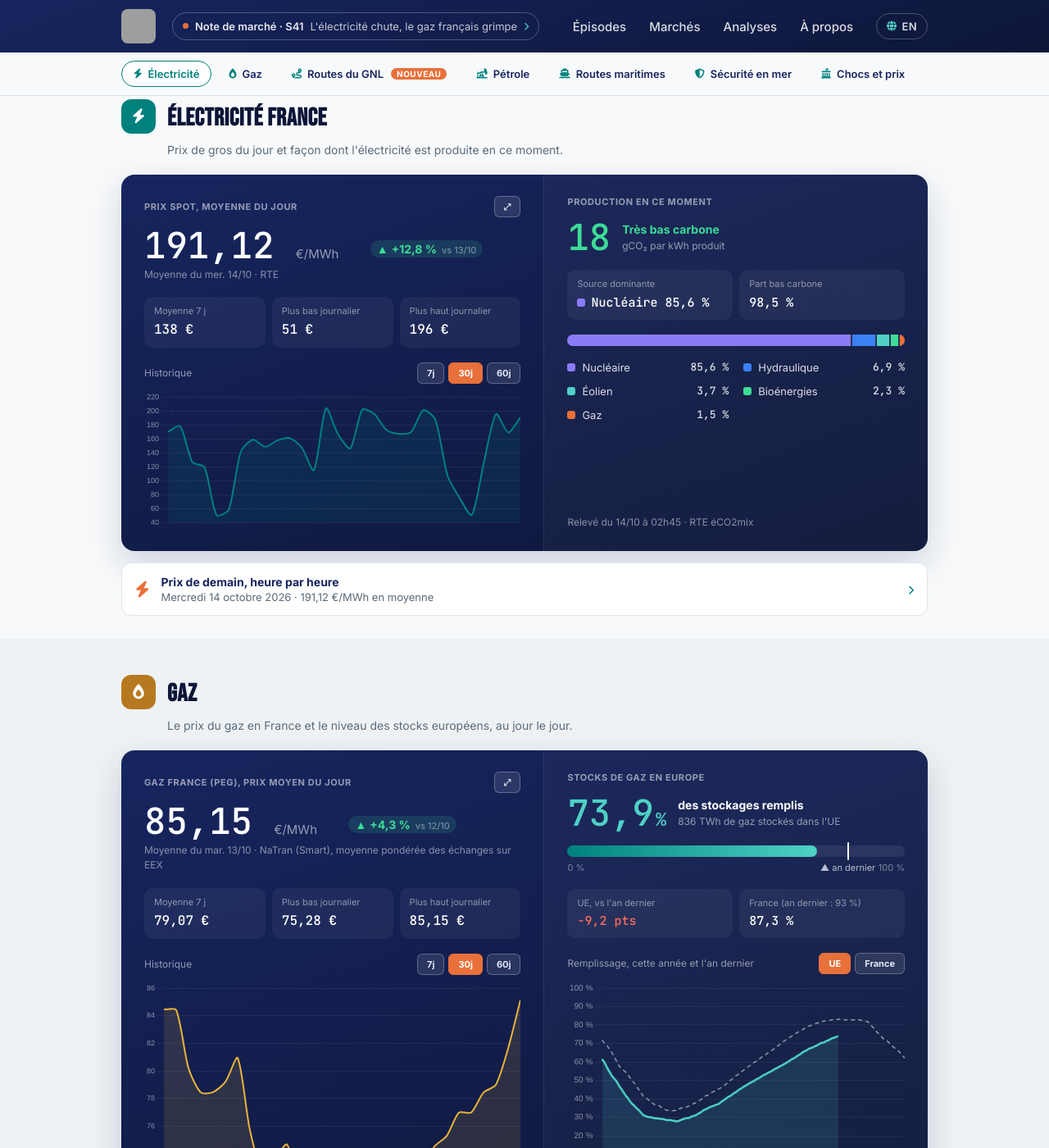
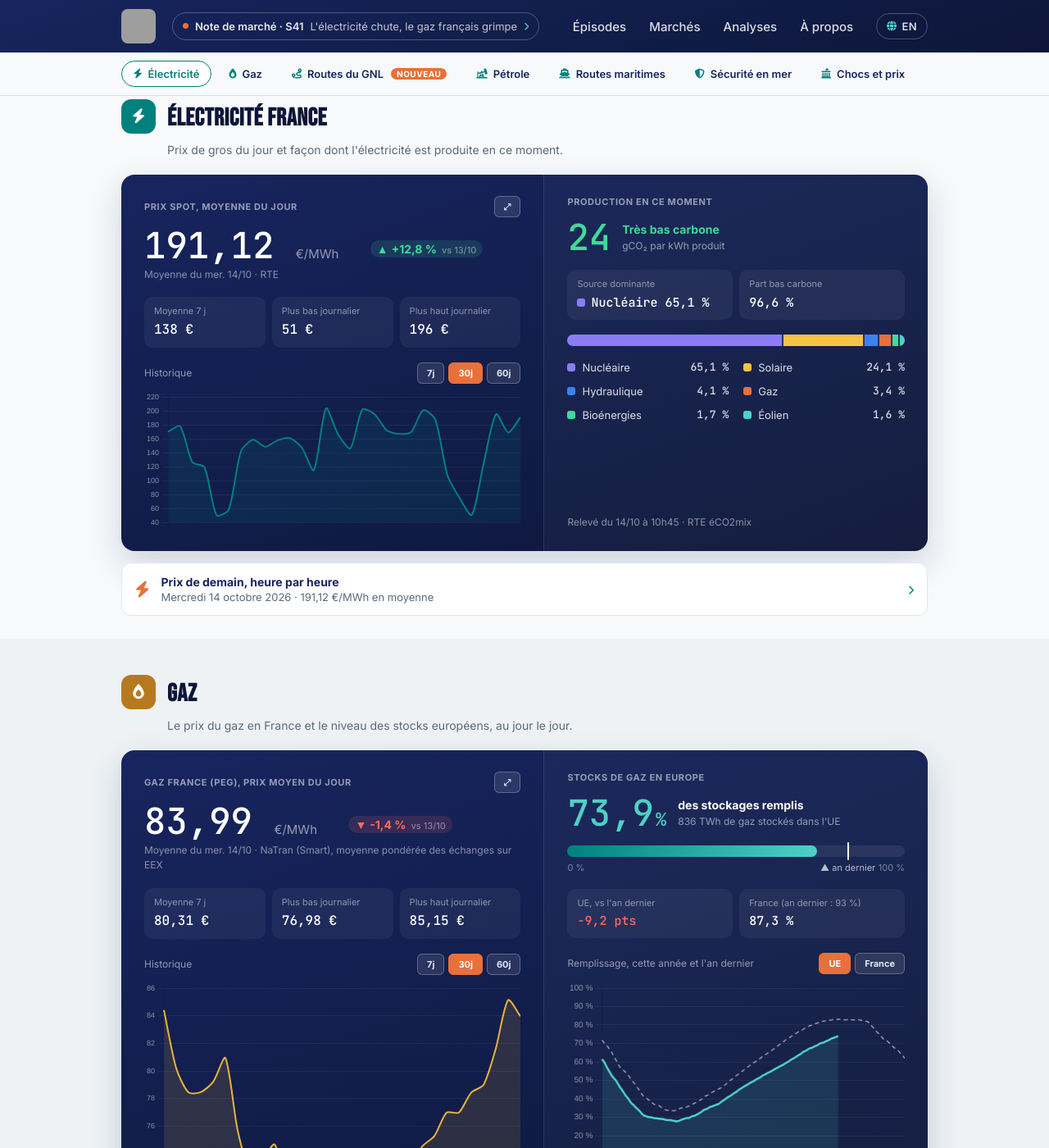
Before and after one commit to InsideEnergyMarkets/Inside-Energy-Markets, a Jekyll site: the page built from marches/index.html, in a window 1280 px wide and 1400 px high, scrolled down 383 px. Shown: the whole window at 82% size. Built offline with Jekyll 4.4.1, drawn with Linux system fonts in a browser that asks for light colours; some of the changed text lies outside the part shown; grey boxes are pictures that could not be loaded.

Commit message:
Mise à jour automatique des données marché

```diff
--- a/_data/fuel.json
+++ b/_data/fuel.json
@@ -1 +1 @@
-{"date":"2026-10-14","gazole":2.352,"e10":2.162,"stations":7427,"change_7d":{"since":"2026-10-07","gazole_cts":0.2,"e10_cts":1.1},"history":{"2026-09-30":{"gazole":2.38,"e10":2.163},"2026-10-01":{"gazole":2.374,"e10":2.16},"2026-10-02":{"gazole":2.373,"e10":2.16},"2026-10-03":{"gazole":2.372,"e10":2.163},"2026-10-04":{"gazole":2.373,"e10":2.168},"2026-10-05":{"gazole":2.369,"e10":2.164},"2026-10-06":{"gazole":2.36,"e10":2.156},"2026-10-07":{"gazole":2.35,"e10":2.151},"2026-10-08":{"gazole":2.344,"e10":2.149},"2026-10-09":{"gazole":2.343,"e10":2.152},"2026-10-10":{"gazole":2.345,"e10":2.157},"2026-10-11":{"gazole":2.346,"e10":2.165},"2026-10-12":{"gazole":2.351,"e10":2.164},"2026-10-13":{"gazole":2.353,"e10":2.163},"2026-10-14":{"gazole":2.352,"e10":2.162}}}
+{"date":"2026-10-14","gazole":2.353,"e10":2.167,"stations":7618,"change_7d":{"since":"2026-10-07","gazole_cts":0.3,"e10_cts":1.6},"history":{"2026-09-30":{"gazole":2.38,"e10":2.163},"2026-10-01":{"gazole":2.374,"e10":2.16},"2026-10-02":{"gazole":2.373,"e10":2.16},"2026-10-03":{"gazole":2.372,"e10":2.163},"2026-10-04":{"gazole":2.373,"e10":2.168},"2026-10-05":{"gazole":2.369,"e10":2.164},"2026-10-06":{"gazole":2.36,"e10":2.156},"2026-10-07":{"gazole":2.35,"e10":2.151},"2026-10-08":{"gazole":2.344,"e10":2.149},"2026-10-09":{"gazole":2.343,"e10":2.152},"2026-10-10":{"gazole":2.345,"e10":2.157},"2026-10-11":{"gazole":2.346,"e10":2.165},"2026-10-12":{"gazole":2.351,"e10":2.164},"2026-10-13":{"gazole":2.353,"e10":2.163},"2026-10-14":{"gazole":2.353,"e10":2.167}}}
--- a/_data/market.json
+++ b/_data/market.json
@@ -1,7 +1,7 @@
 {
-  "updated_at": "2026-10-14T03:09:25.068035Z",
+  "updated_at": "2026-10-14T11:00:35.237606Z",
   "brent": {
-    "price_usd": 106.73,
+    "price_usd": 106.41,
     "date": "2026-10-14",
     "unit": "USD/baril",
     "source": "OilPriceAPI",
@@ -9,10 +9,10 @@
     "date_label_en": "Price on Wed 14/10",
     "prev_value": 106.16,
     "prev_date": "2026-10-13",
-    "change_pct": 0.5
+    "change_pct": 0.2
   },
   "wti": {
-    "price_usd": 95.11,
+    "price_usd": 95.26,
     "date": "2026-10-14",
     "unit": "USD/baril",
     "source": "OilPriceAPI",
@@ -20,41 +20,42 @@
     "date_label_en": "Price on Wed 14/10"
   },
   "henry_hub": {
-    "price_usd_mmbtu": 3.33,
+    "price_usd_mmbtu": 3.29,
     "date": "2026-10-14",
     "unit": "USD/MMBtu",
     "source": "OilPriceAPI",
     "date_label": "Cours du mer. 14/10",
     "date_label_en": "Price on Wed 14/10",
-    "price_eur_mwh": 10.16,
+    "price_eur_mwh": 10.03,
     "usd_per_eur": 1.1188,
     "prev_value": 10.0,
     "prev_date": "2026-10-13",
-    "change_pct": 1.6
+    "change_pct": 0.3
   },
   "peg": {
-    "price_eur_mwh": 85.15,
-    "date": "2026-10-13",
+    "price_eur_mwh": 83.99,
+    "date": "2026-10-14",
     "unit": "EUR/MWh",
     "source": "NaTran",
-    "date_label": "Moyenne du mar. 13/10",
-    "date_label_en": "Average on Tue 13/10",
-    "prev_value": 81.64,
-    "prev_date": "2026-10-12",
-    "change_pct": 4.3
+    "date_label": "Moyenne du mer. 14/10",
+    "date_label_en": "Average on Wed 14/10",
+    "prev_value": 85.15,
+    "prev_date": "2026-10-13",
+    "change_pct": -1.4
   },
   "mix_france": {
-    "date_heure": "2026-10-14T02:45:00+00:00",
+    "date_heure": "2026-10-14T10:45:00+00:00",
     "shares": {
-      "nucleaire": 85.6,
-      "hydraulique": 6.9,
-      "eolien": 3.7,
-      "bioenergies": 2.3,
-      "gaz": 1.5
+      "nucleaire": 65.1,
+      "solaire": 24.1,
+      "hydraulique": 4.1,
+      "gaz": 3.4,
+      "bioenergies": 1.7,
+      "eolien": 1.6
     },
     "top_source": "nucleaire",
-    "top_share": 85.6,
-    "co2_intensity": 18
+    "top_share": 65.1,
+    "co2_intensity": 24
   },
   "spot_price_france": {
     "price_eur_mwh": 191.12,
--- a/_data/market_history.json
+++ b/_data/market_history.json
@@ -757,17 +757,20 @@
     "date": "2026-10-14",
     "spot_eur_mwh": 191.12,
     "spot_source": "RTE",
-    "brent_usd": 106.73,
+    "brent_usd": 106.41,
     "brent_source": "OilPriceAPI",
-    "henry_hub_usd_mmbtu": 3.33,
+    "henry_hub_usd_mmbtu": 3.29,
     "henry_hub_source": "OilPriceAPI",
     "mix_shares": {
-      "nucleaire": 85.6,
-      "hydraulique": 6.9,
-      "eolien": 3.7,
-      "bioenergies": 2.3,
-      "gaz": 1.5
+      "nucleaire": 65.1,
+      "solaire": 24.1,
+      "hydraulique": 4.1,
+      "gaz": 3.4,
+      "bioenergies": 1.7,
+      "eolien": 1.6
     },
-    "henry_hub_eur_mwh": 10.16
+    "henry_hub_eur_mwh": 10.03,
+    "peg_eur_mwh": 83.99,
+    "peg_source": "NaTran"
   }
 ]
--- a/_data/weekly_summary.json
+++ b/_data/weekly_summary.json
@@ -3,8 +3,8 @@
   "period_end": "2026-10-14",
   "brent": {
     "start_usd": 101.02,
-    "end_usd": 106.73,
-    "change_pct": 5.7
+    "end_usd": 106.41,
+    "change_pct": 5.3
   },
   "spot_price": {
     "avg_eur_mwh": 138.32,
@@ -13,8 +13,8 @@
     "days_count": 8
   },
   "mix": {
-    "nuclear_avg_share": 75.3,
-    "renewables_avg_share": 22.4,
+    "nuclear_avg_share": 72.7,
+    "renewables_avg_share": 24.7,
     "days_count": 8
   }
 }
```
Also changed, not shown: _data/day_ahead.json (+1 -1 lines).
